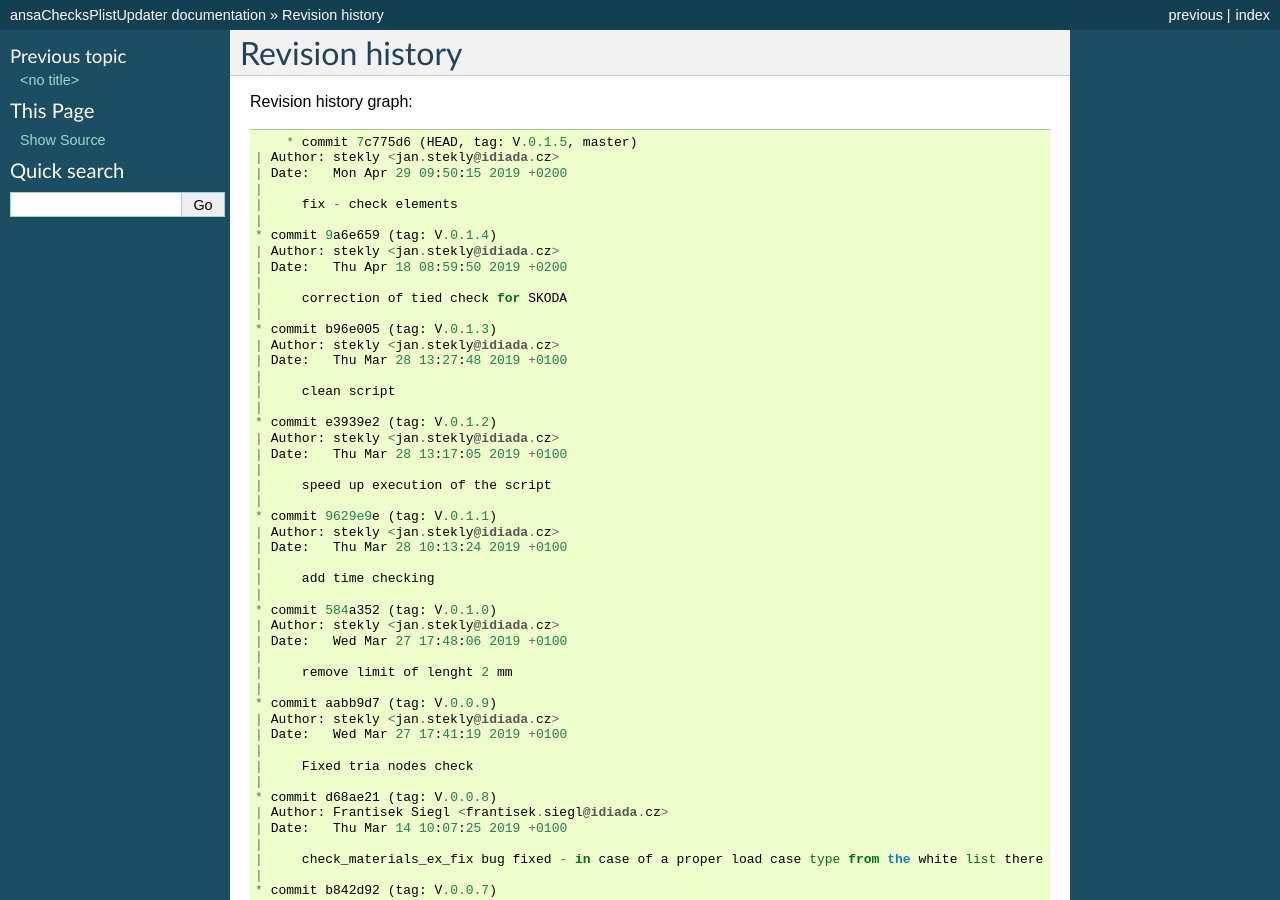
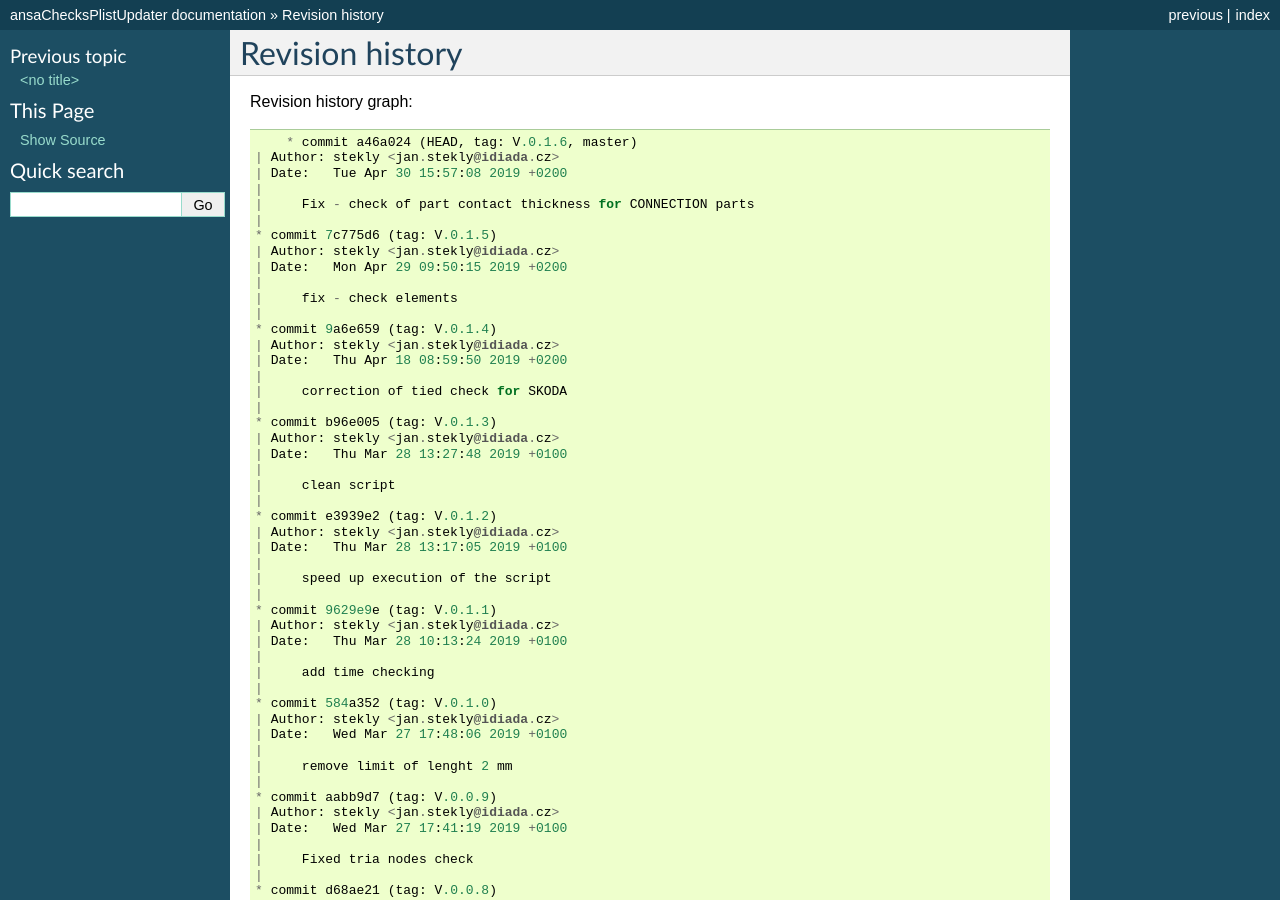
Before and after one commit to fanaSiegl/checks, a Sphinx documentation site: the page built from doc/sphinx/source/revision_history.rst, in a window 1280 px wide and 900 px high. Built offline with Sphinx 7.4.7, drawn with Linux system fonts in a browser that asks for light colours; formulas are drawn with MathJax 3; pages that are not in the unit, such as notebooks, are missing from menus; the version number could not be read and is left out.

Commit message:
Fix - check of part contact thickness for CONNECTION parts

```diff
--- a/doc/sphinx/source/revision_history.rst
+++ b/doc/sphinx/source/revision_history.rst
@@ -4,7 +4,13 @@ Revision history
 
 Revision history graph::
 
-       * commit 7c775d6 (HEAD, tag: V.0.1.5, master)
+       * commit a46a024 (HEAD, tag: V.0.1.6, master)
+   | Author: stekly <jan.stekly@idiada.cz>
+   | Date:   Tue Apr 30 15:57:08 2019 +0200
+   |
+   |     Fix - check of part contact thickness for CONNECTION parts
+   |
+   * commit 7c775d6 (tag: V.0.1.5)
    | Author: stekly <jan.stekly@idiada.cz>
    | Date:   Mon Apr 29 09:50:15 2019 +0200
    |
```
Also changed, not shown: 1 other file.
